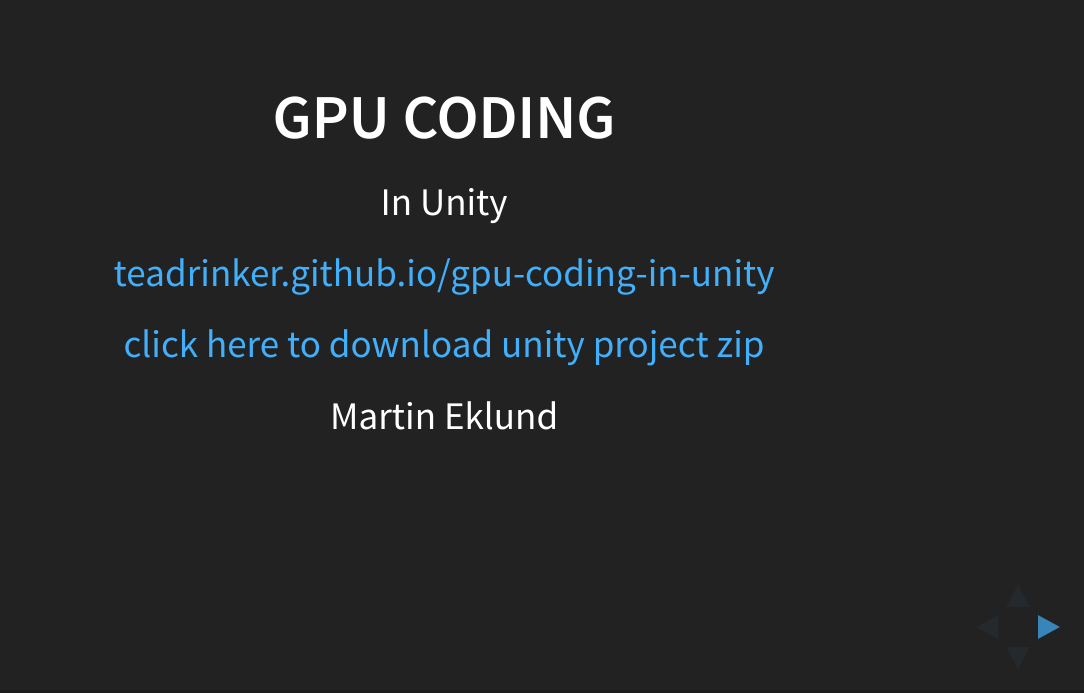
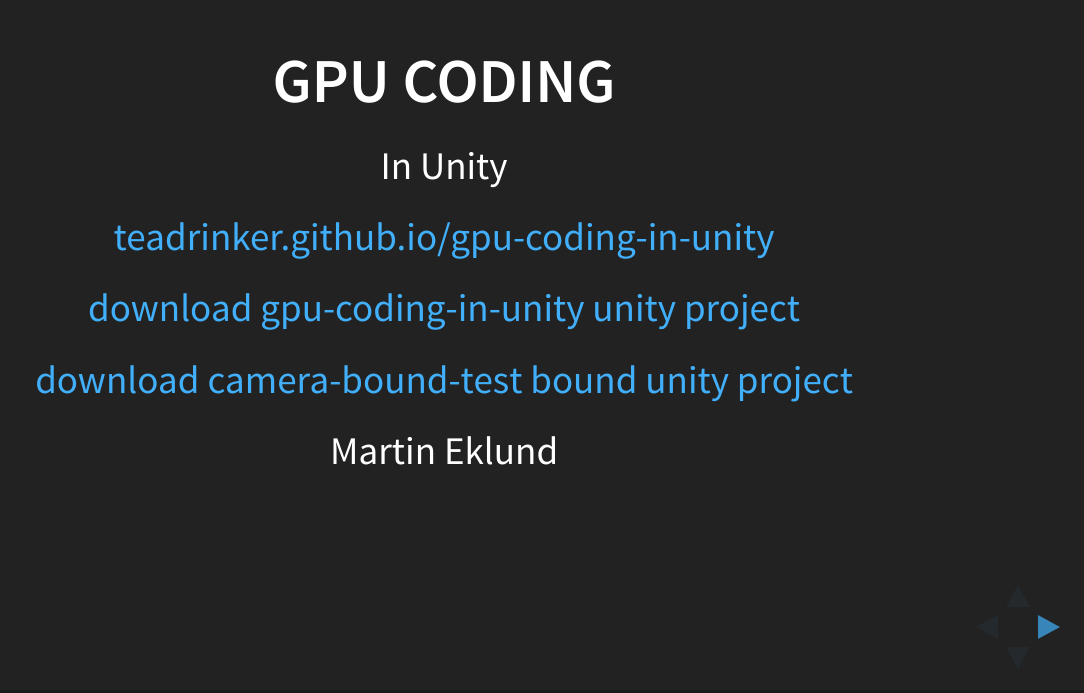
Before and after one commit to teadrinker/gpu-coding-in-unity, a plain HTML site: page index.html in a window 1280 px wide. Shown: the part 107-800 px from the top of the page, without its empty margins (196-1280 px from the left). Drawn offline with Linux system fonts and the light colour scheme.

Commit message:
camera-bound-test added

```diff
--- a/index.html
+++ b/index.html
@@ -35,7 +35,9 @@
 
 [teadrinker.github.io/gpu-coding-in-unity](http://teadrinker.github.io/gpu-coding-in-unity)
 
-[click here to download unity project zip](http://teadrinker.github.io/gpu-coding-in-unity/_unity-project/gpu-coding-in-unity.zip)
+[download gpu-coding-in-unity unity project](https://github.com/teadrinker/gpu-coding-in-unity/raw/gh-pages/_unity-project/gpu-coding-in-unity.zip)
+
+[download camera-bound-test bound unity project](https://github.com/teadrinker/gpu-coding-in-unity/raw/gh-pages/_unity-project/camera-bound-test.zip)
 
 Martin Eklund
 </section>
```
Also changed, not shown: 1 other file.
